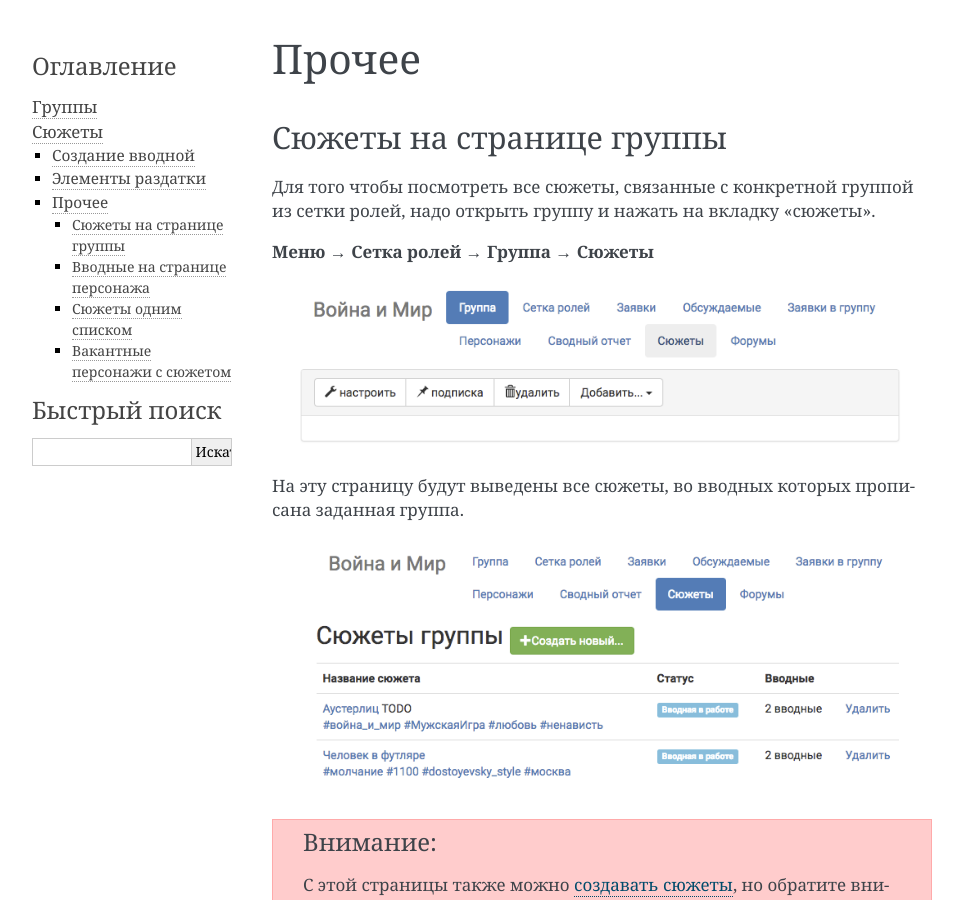
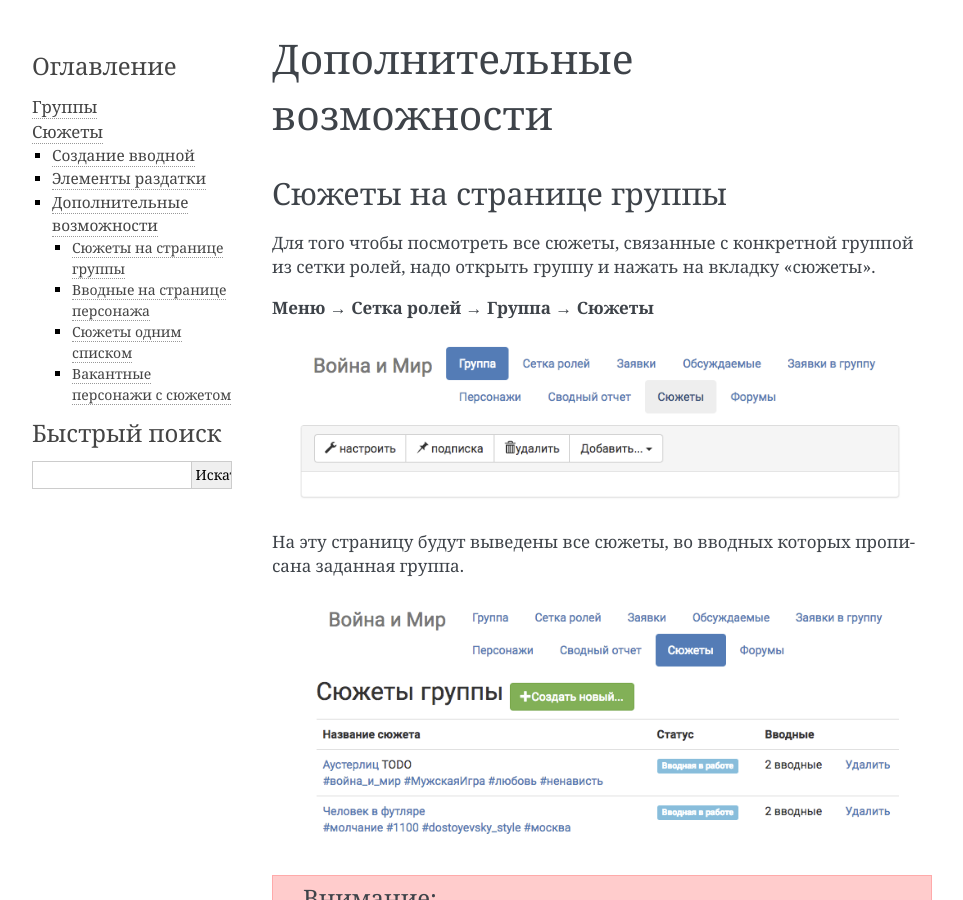
Before and after one commit to joinrpg/joinrpg-docs, a Sphinx documentation site: the page built from docs/plot/other.rst, in a window 1280 px wide and 900 px high. Shown: the whole window, without its empty margins (148-1111 px from the left). Built offline with Sphinx 7.4.7, drawn with Linux system fonts in a browser that asks for light colours; pages that are not in the unit, such as notebooks, are missing from menus.

Commit message:
Update other.rst

```diff
--- a/docs/plot/other.rst
+++ b/docs/plot/other.rst
@@ -1,4 +1,4 @@
-Прочее
+Дополнительные возможности
 ======
 Сюжеты на странице группы
 --------------------------
```
